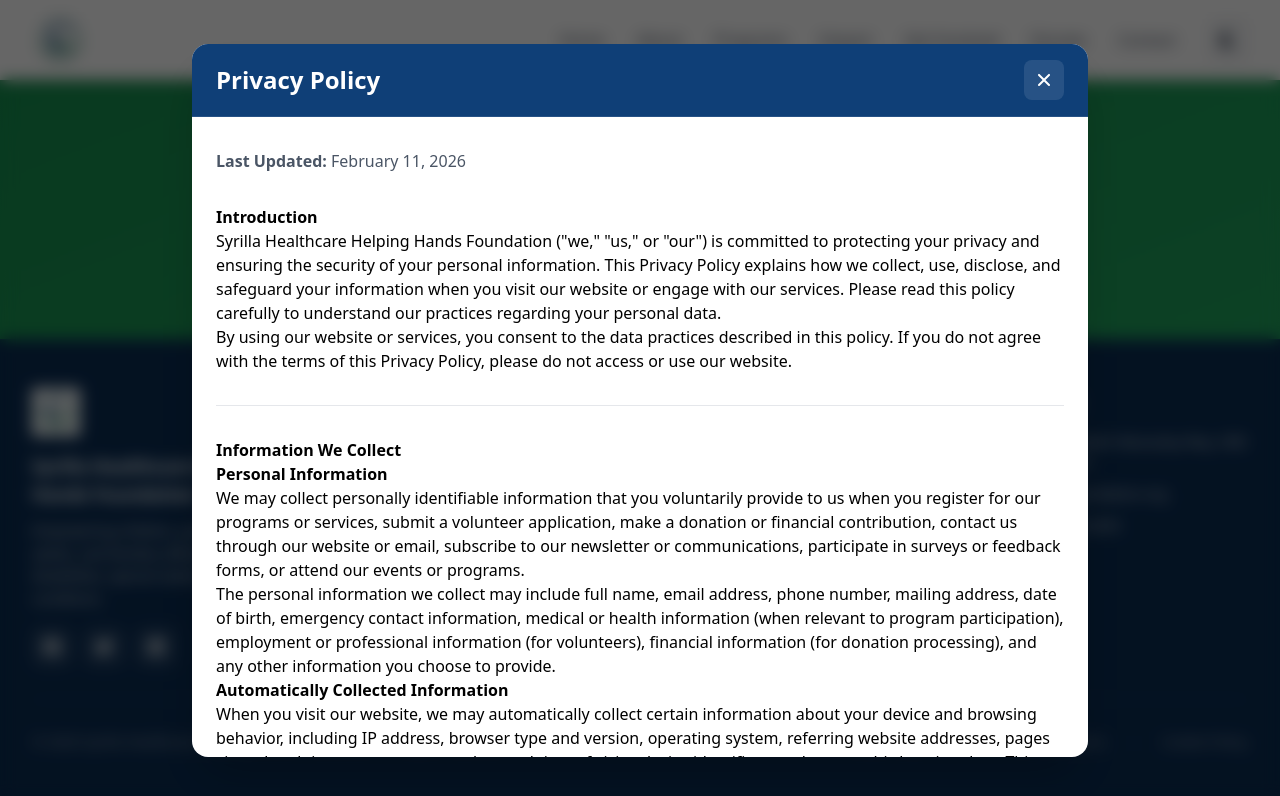
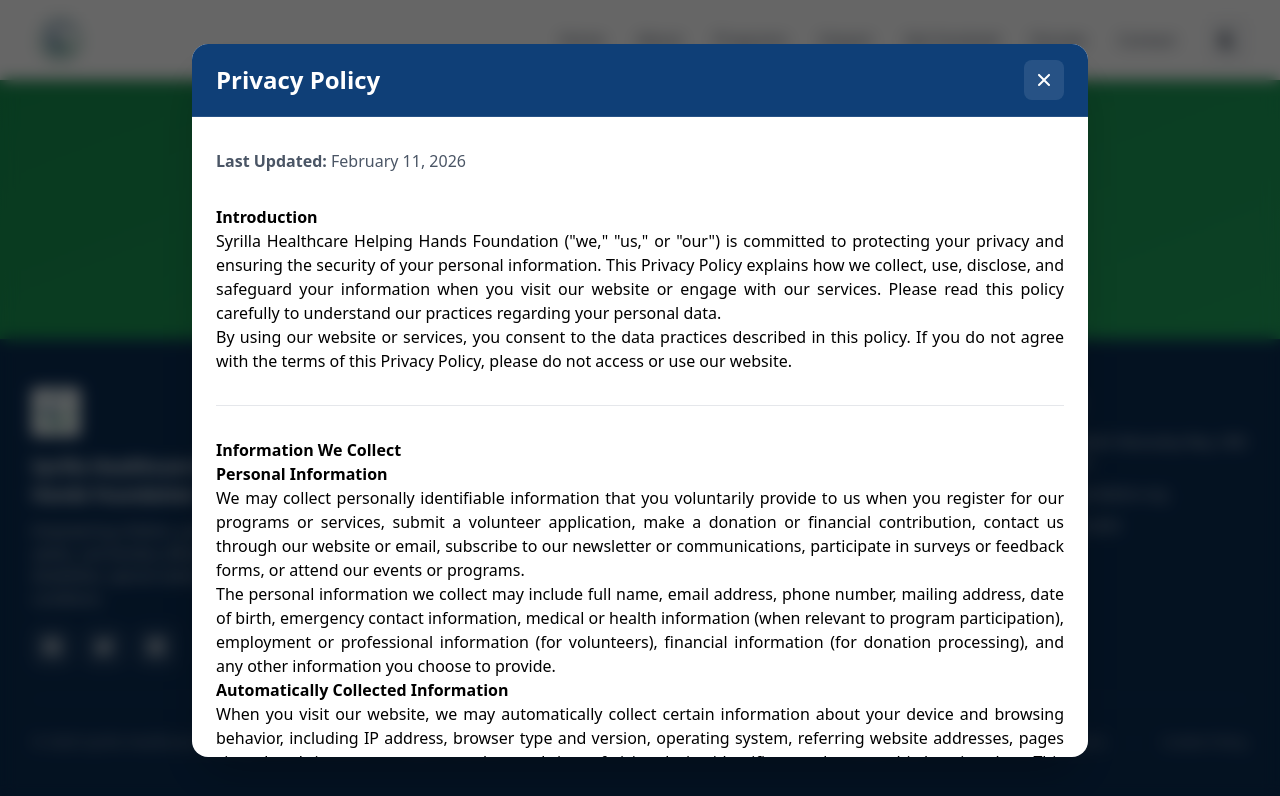
Before and after one commit to T-E-G-A/shhfoundationweb, a Next.js app: page / in a window 1280 px wide. Both pictures are taken after a click on the button "Privacy Policy". Shown: the part 1866-2662 px from the top of the page. Built offline with nearby package versions, Linux system fonts and the light colour scheme.

Commit message:
Change policy modal text alignment to justify for professional appearance

```diff
--- a/components/PolicyModal.tsx
+++ b/components/PolicyModal.tsx
@@ -42,7 +42,7 @@
 
         {/* Content */}
         <div className="overflow-y-auto max-h-[calc(90vh-80px)] px-6 py-8">
-          <div className="prose prose-lg dark:prose-invert prose-headings:text-[#0F3F77] dark:prose-headings:text-[#1FA35C] prose-a:text-[#138A4B] dark:prose-a:text-[#1FA35C] max-w-none">
+          <div className="prose prose-lg dark:prose-invert prose-headings:text-[#0F3F77] dark:prose-headings:text-[#1FA35C] prose-a:text-[#138A4B] dark:prose-a:text-[#1FA35C] max-w-none text-justify">
             {content}
           </div>
         </div>
```
